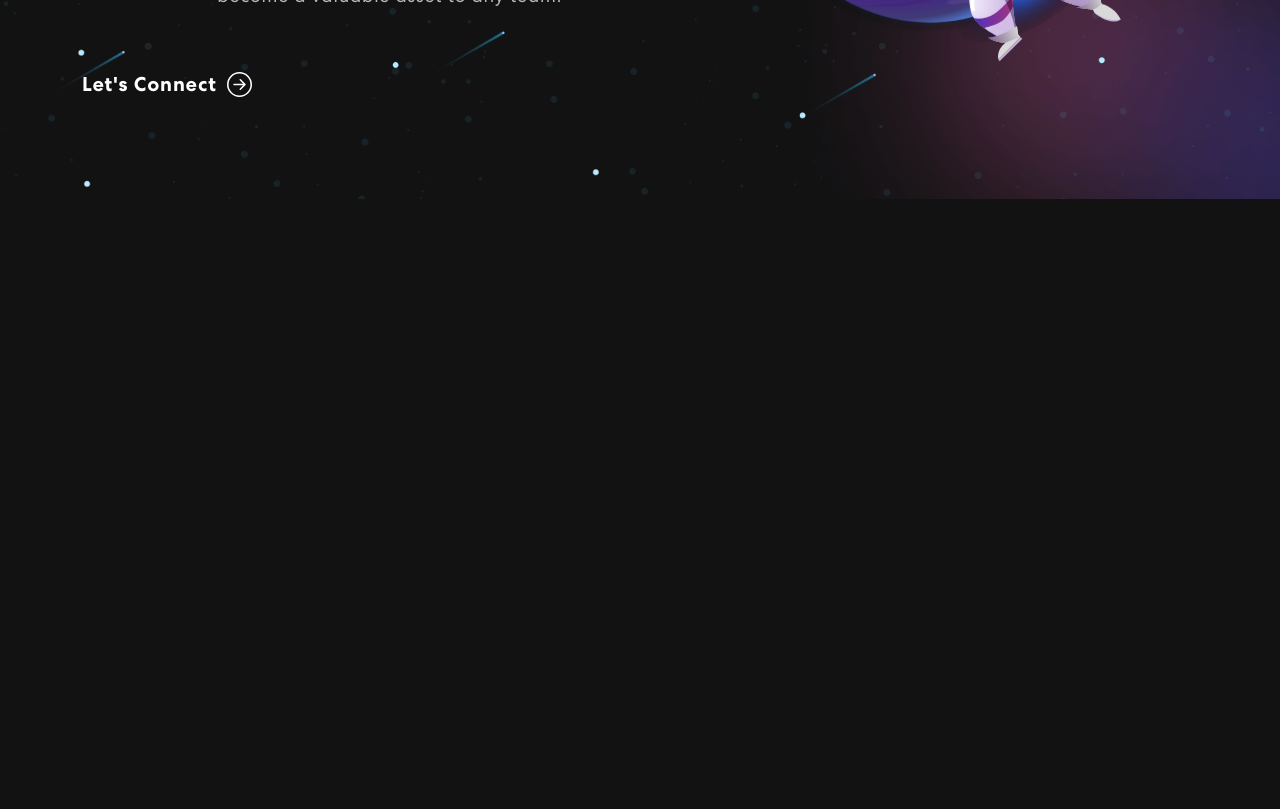
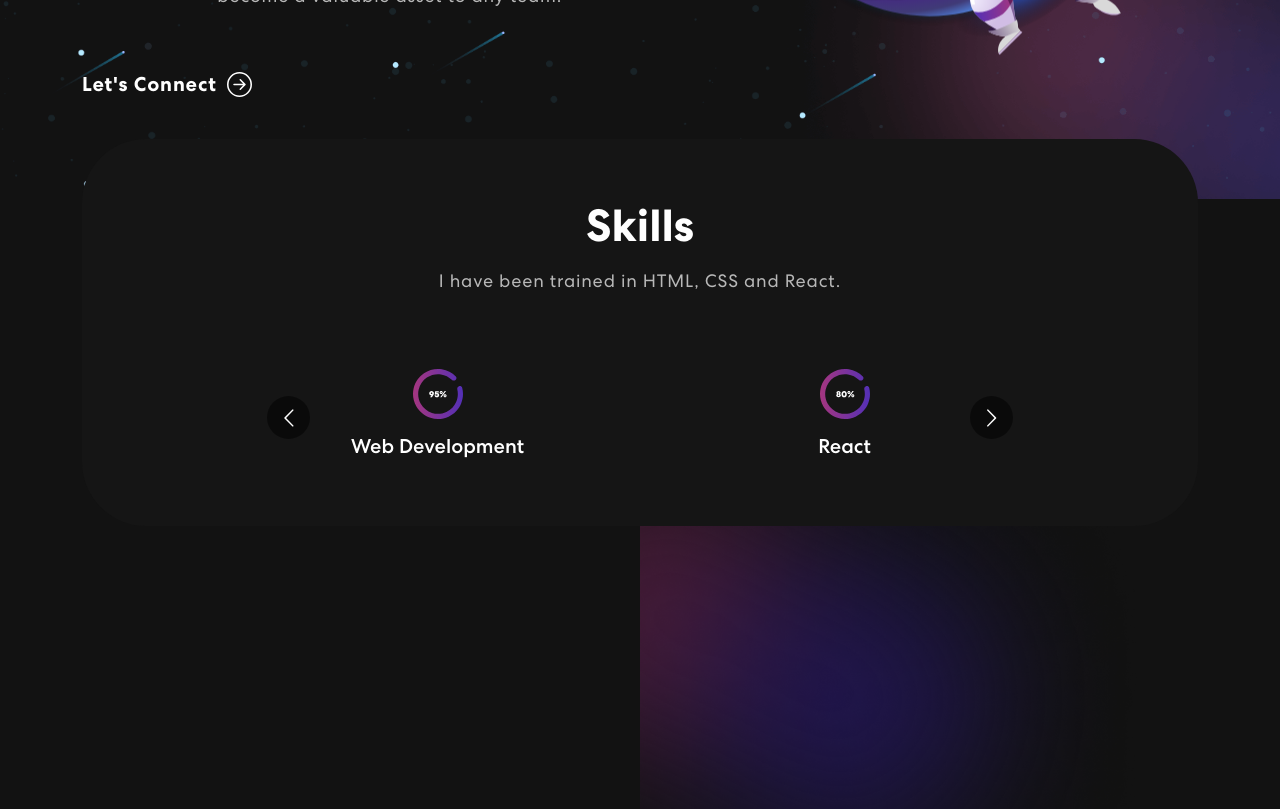
Before and after one commit to BrookeVerse/react-portfolio, a React (Create React App) app: page / in a window 1280 px wide. Shown: the part 600-1409 px from the top of the page. Before the commit the page ends 800 px from the top, so only its background shows below. Built offline with nearby package versions, Linux system fonts and the light colour scheme.

Commit message:
Created a Skills Section

```diff
--- a/package.json
+++ b/package.json
@@ -11,6 +11,7 @@
     "react-bootstrap": "^2.5.0",
     "react-bootstrap-icons": "^1.8.4",
     "react-dom": "^18.2.0",
+    "react-multi-carousel": "^2.8.2",
     "react-scripts": "5.0.1",
     "sass": "^1.54.9",
     "web-vitals": "^2.1.4"
--- a/src/App.jsx
+++ b/src/App.jsx
@@ -2,6 +2,7 @@ import './App.scss';
 
 import NavBar from './components/NabBar/NavBar';
 import Banner from "./components/Banner/Banner";
+import Skills from './components/Skills/Skills';
 
 import "bootstrap/dist/css/bootstrap.min.css";
 
@@ -10,6 +11,7 @@ function App() {
     <div className="App">
       <NavBar />
       <Banner />
+      <Skills />
     </div>
   );
 }
--- /dev/null
+++ b/src/components/Skills/Skills.jsx
@@ -0,0 +1,69 @@
+import React from "react";
+
+import Carousel from "react-multi-carousel";
+import { Col, Container, Row } from "react-bootstrap";
+
+import meter1 from "../../assets/Images/meter1.svg";
+import meter2 from "../../assets/Images/meter2.svg";
+import meter3 from "../../assets/Images/meter3.svg";
+import colourSharp from "../../assets/Images/color-sharp.png";
+
+import "./Skills.scss";
+import "react-multi-carousel/lib/styles.css";
+
+const Skills = () => {
+  const responsive = {
+    superLargeDesktop: {
+      breakpoint: { max: 4000, min: 3000 },
+      items: 5,
+    },
+    desktop: {
+      breakpoint: { max: 3000, min: 1024 },
+      items: 3,
+    },
+    tablet: {
+      breakpoint: { max: 1024, min: 464 },
+      items: 2,
+    },
+    mobile: {
+      breakpoint: { max: 464, min: 0 },
+      items: 1,
+    },
+  };
+
+  return (
+    <section className="skill" id="skills">
+      <Container>
+        <Row>
+          <Col>
+            <div className="skill-box">
+              <h2>Skills</h2>
+              <p>I have been trained in HTML, CSS and React.</p>
+              <Carousel responsive={responsive} infinite={true} className="skill-slider">
+                <div className="item">
+                  <img src={meter1} alt="image" />
+                  <h5>Web Development</h5>
+                </div>
+                <div className="item">
+                  <img src={meter2} alt="image" />
+                  <h5>React</h5>
+                </div>
+                <div className="item">
+                  <img src={meter3} alt="image" />
+                  <h5>JavaScript</h5>
+                </div>
+                <div className="item">
+                  <img src={meter1} alt="image" />
+                  <h5>Web Development</h5>
+                </div>
+              </Carousel>
+            </div>
+          </Col>
+        </Row>
+      </Container>
+      <img className="background-image-left" src={colourSharp} alt="" />
+    </section>
+  );
+};
+
+export default Skills;
--- /dev/null
+++ b/src/components/Skills/Skills.scss
@@ -0,0 +1,46 @@
+@use "../../assets//sass/variables" as *;
+
+.skill {
+  padding: 0 0 50px 0;
+  position: relative;
+}
+
+.skill-box {
+  margin-top: -60px;
+  padding: 60px 50px;
+  text-align: center;
+  background: #151515;
+  border-radius: 64px;
+}
+
+.skill h2 {
+  font-size: 45px;
+  font-weight: 700;
+}
+
+.skill p {
+  color: #b8b8b8;
+  font-size: 18px;
+  letter-spacing: 0.8px;
+  line-height: 1.5em;
+  margin: 14px 0 75px 0;
+}
+
+.skill-slider {
+  width: 80%;
+  margin: 0 auto;
+  position: relative;
+}
+
+.skill-slider .item img {
+  width: 50px;
+  margin: 0 auto 15px auto;
+}
+
+.background-image-left {
+  top: 28%;
+  position: absolute;
+  bottom: 0;
+  width: 40%;
+  z-index: -4;
+}
```
Also changed, not shown: 1 other file (tests, documents, lock files or other folders).
